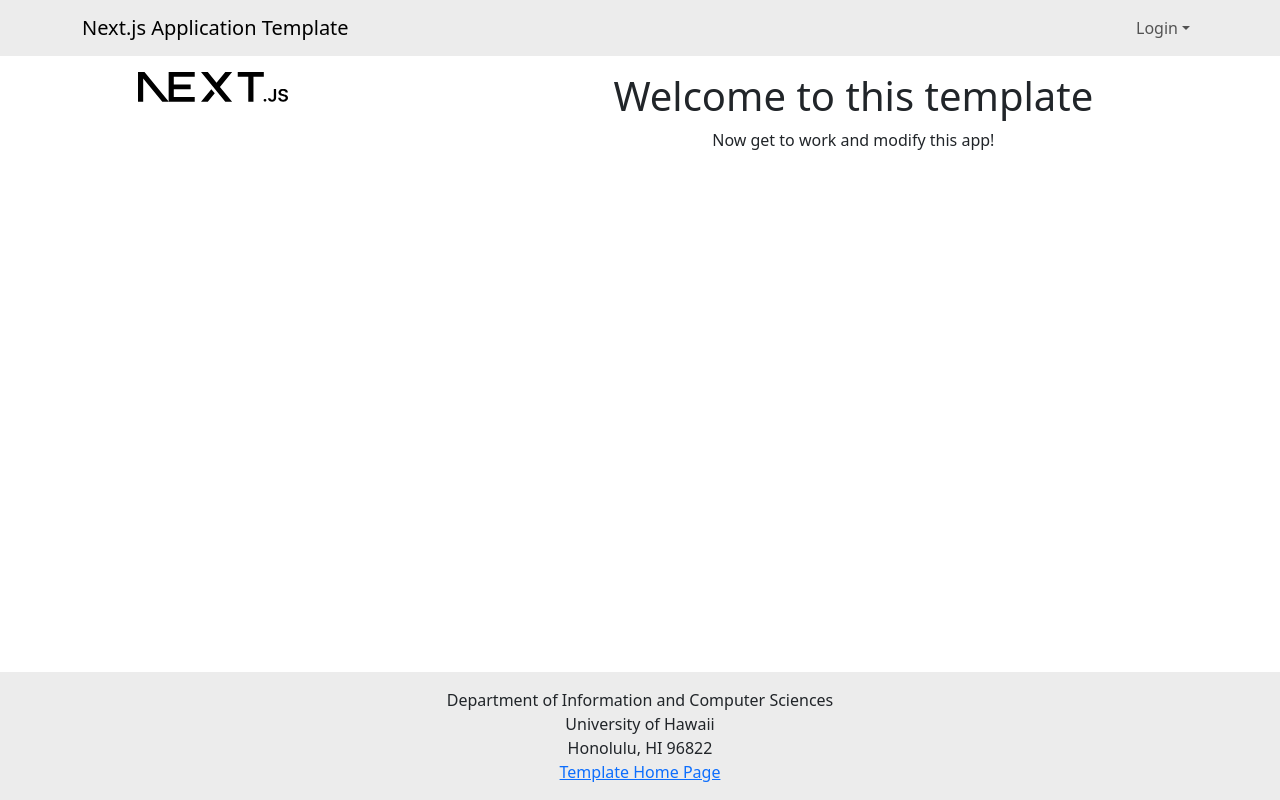
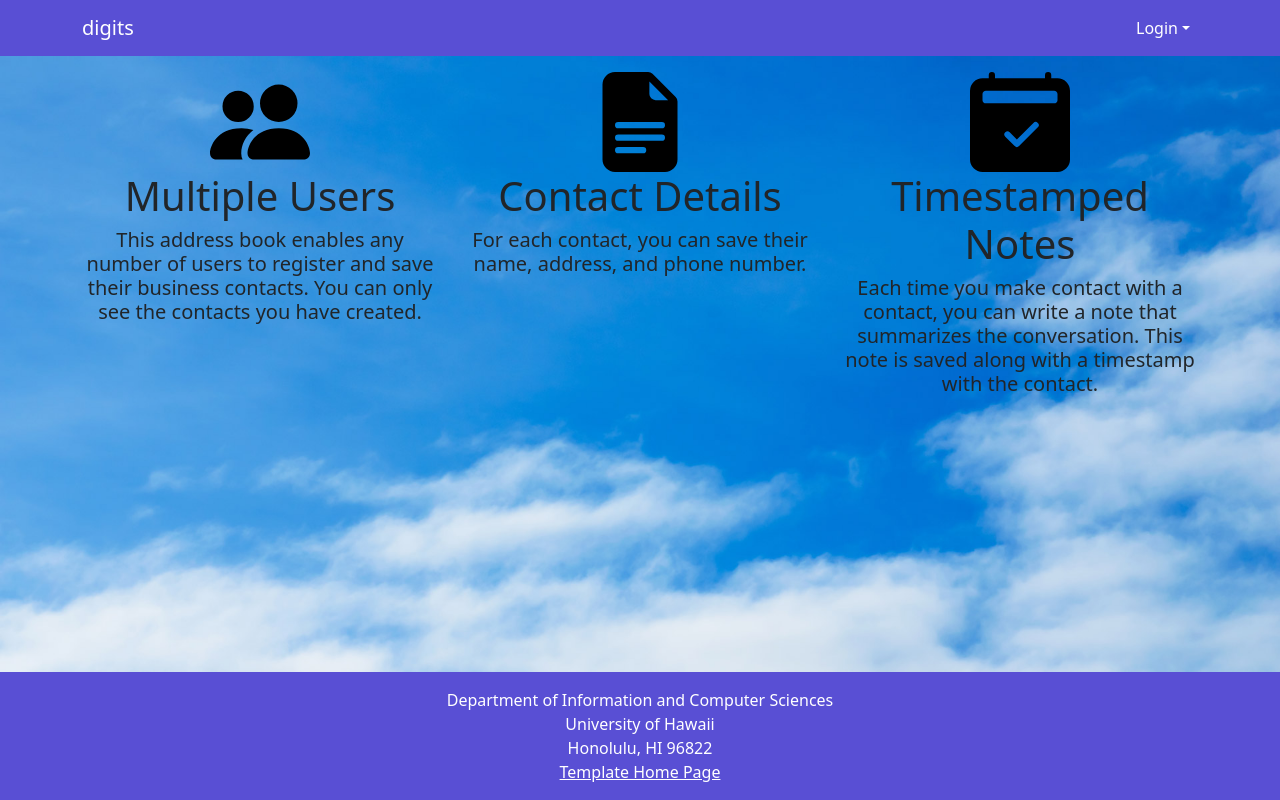
Before and after one commit to jayguan1048/digits, a Next.js app: page / in a window 1280 px wide. Built offline with nearby package versions, Linux system fonts and the light colour scheme; no server answers.

Commit message:
landing page mockup finished in 13 minutes.

```diff
--- a/src/app/globals.css
+++ b/src/app/globals.css
@@ -1,10 +1,24 @@
 html,
 body {
+  --bs-dark: var(--nat-navbar-bg);
+  --bs-dark-rgb: var(--nat-navbar-bg-rgb);
+  background: fixed center url("/sky.jpg");
+  background-size: cover;
   --bs-light-rgb: 236, 236, 236;
   box-sizing: border-box;
   height: 100%;
   padding: 0;
   margin: 0;
+}
+body .navbar {
+  --bs-navbar-active-color: var(--nat-navbar-highlight-text);
+  --bs-navbar-brand-color: var(--nat-navbar-text-color);
+  --bs-navbar-brand-hover-color: var(--nat-navbar-highlight-text);
+  --bs-navbar-color: var(--nat-navbar-text-color);
+  --bs-navbar-hover-color: var(--nat-navbar-highlight-text);
+}
+.bg-dark a.dropdown-item {
+  color: var(--nat-navbar-bg);
 }
 .wrapper {
   box-sizing: border-box;
@@ -12,3 +26,12 @@ body {
   display: flex;
   flex-direction: column;
 }
+:root {
+  --nat-navbar-bg: #594fd4;
+  --nat-navbar-bg-rgb: 89, 79, 212;
+  --nat-navbar-text-color: white;
+  --nat-navbar-highlight-text: #D4AF37;
+}
+footer, footer a {
+  color: var(--nat-navbar-text-color);
+}
--- a/src/app/layout.tsx
+++ b/src/app/layout.tsx
@@ -18,7 +18,7 @@ const geistMono = Geist_Mono({
 });
 
 export const metadata: Metadata = {
-  title: "Next.js Application Template",
+  title: "digits",
   description: "Generated by ics-software-engineering.github.io",
 };
 
--- a/src/app/page.tsx
+++ b/src/app/page.tsx
@@ -1,17 +1,25 @@
-import { Col, Container, Image, Row } from 'react-bootstrap';
+import { Col, Container, Row } from 'react-bootstrap';
+import { PeopleFill, FileEarmarkTextFill, Calendar2CheckFill } from 'react-bootstrap-icons';
 
 /** The Home page. */
 const Home = () => (
   <main>
-    <Container id="landing-page" fluid className="py-3">
+    <Container id="landing-page" className="py-3">
       <Row className="align-middle text-center">
-        <Col xs={4}>
-          <Image src="next.svg" width="150px" alt="" />
+        <Col>
+          <PeopleFill size={100} />
+          <h1>Multiple Users</h1>
+          <h5>This address book enables any number of users to register and save their business contacts. You can only see the contacts you have created.</h5>
         </Col>
-
-        <Col xs={8} className="d-flex flex-column justify-content-center">
-          <h1>Welcome to this template</h1>
-          <p>Now get to work and modify this app!</p>
+        <Col>
+          <FileEarmarkTextFill size={100} />
+          <h1>Contact Details</h1>
+          <h5>For each contact, you can save their name, address, and phone number.</h5>
+        </Col>
+        <Col>
+          <Calendar2CheckFill size={100} />
+          <h1>Timestamped Notes</h1>
+          <h5>Each time you make contact with a contact, you can write a note that summarizes the conversation. This note is saved along with a timestamp with the contact.</h5>
         </Col>
       </Row>
     </Container>
--- a/src/components/Footer.tsx
+++ b/src/components/Footer.tsx
@@ -2,7 +2,7 @@ import { Col, Container } from 'react-bootstrap';
 
 /** The Footer appears at the bottom of every page. Rendered by the App Layout component. */
 const Footer = () => (
-  <footer className="mt-auto py-3 bg-light">
+  <footer className="mt-auto py-3 bg-dark">
     <Container>
       <Col className="text-center">
         Department of Information and Computer Sciences
--- a/src/components/Navbar.tsx
+++ b/src/components/Navbar.tsx
@@ -12,9 +12,9 @@ const NavBar: React.FC = () => {
   const currentUser = session?.user?.email;
   const role = session?.user?.role;
   return (
-    <Navbar bg="light" expand="lg">
+    <Navbar bg="dark" expand="lg">
       <Container>
-        <Navbar.Brand href="/">Next.js Application Template</Navbar.Brand>
+        <Navbar.Brand href="/">digits</Navbar.Brand>
         <Navbar.Toggle aria-controls="basic-navbar-nav" />
         <Navbar.Collapse id="basic-navbar-nav">
           <Nav className="me-auto justify-content-start">
```
Also changed, not shown: public/sky.jpg (added).
